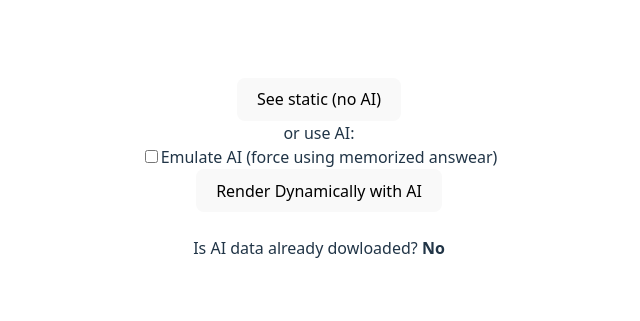
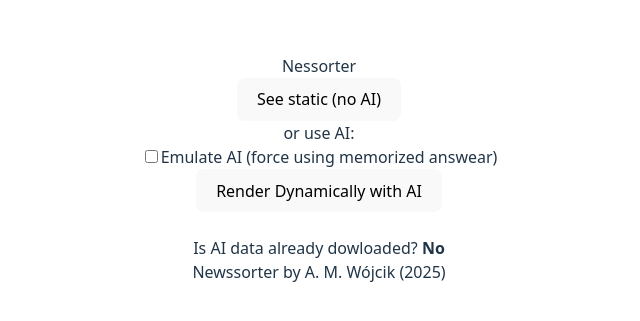
Before and after one commit to ArthurMaxWj/newssorter, a React (Vite) app in the folder frontend/reactapp/: page / in a window 1280 px wide. Shown: the part 231-552 px from the top of the page, without its empty margins (321-961 px from the left). Built offline with nearby package versions, Linux system fonts and the light colour scheme.

Commit message:
Refactor tags a bit

```diff
--- a/frontend/reactapp/src/App.jsx
+++ b/frontend/reactapp/src/App.jsx
@@ -1,32 +1,13 @@
-import { useState } from 'react'
 import './App.css'
-import HomePage from './pages/HomePage'
-import ShowAllStaticPage from './pages/ShowAllStaticPage'
-import ShowAllDynamicPage from './pages/ShowAllDynamicPage'
+import PaginatedContent from './PaginatedContent'
 
 
 function App() {
-  const [store, setStore] = useState({
-    staticArticles: [],
-    dynamicArticles: [],
-  })
-
-  const [isForced, setIsForced] = useState(false)
-
-  const [home, showAllStatic, showAllDynamic] = ["home", "showAllStatic", "showAllDynamic"]
-  const [page, setPage] = useState(home)
-
-  switch (page) {
-    case home:
-        return <HomePage store={store} setPage={setPage} isForced={isForced} setIsForced={setIsForced}  />
-    case showAllStatic:
-      return <ShowAllStaticPage store={store} setStore={setStore} setPage={setPage}  />
-
-    case showAllDynamic:
-      return <ShowAllDynamicPage store={store} setStore={setStore} setPage={setPage}  />
-    default:
-      return <div>Error: unknown page</div>
-  }
+  return <div>
+    <header>Nessorter</header>
+    <main><PaginatedContent /></main>
+    <footer>Newssorter by A. M. Wójcik (2025)</footer>
+  </div>
 }
 
 export default App
--- /dev/null
+++ b/frontend/reactapp/src/PaginatedContent.jsx
@@ -0,0 +1,32 @@
+import { useState } from 'react'
+import './App.css'
+import HomePage from './pages/HomePage'
+import ShowAllStaticPage from './pages/ShowAllStaticPage'
+import ShowAllDynamicPage from './pages/ShowAllDynamicPage'
+
+
+function PaginatedContent() {
+  const [store, setStore] = useState({
+    staticArticles: [],
+    dynamicArticles: [],
+  })
+
+  const [isForced, setIsForced] = useState(false)
+
+  const [home, showAllStatic, showAllDynamic] = ["home", "showAllStatic", "showAllDynamic"]
+  const [page, setPage] = useState(home)
+
+  switch (page) {
+    case home:
+        return <HomePage store={store} setPage={setPage} isForced={isForced} setIsForced={setIsForced}  />
+    case showAllStatic:
+      return <ShowAllStaticPage store={store} setStore={setStore} setPage={setPage}  />
+
+    case showAllDynamic:
+      return <ShowAllDynamicPage store={store} setStore={setStore} setPage={setPage}  />
+    default:
+      return <Error text={"Page Error: Unknown page"} setPage={setPage} />
+  }
+}
+
+export default PaginatedContent
--- a/frontend/reactapp/src/components/ArticlesList.jsx
+++ b/frontend/reactapp/src/components/ArticlesList.jsx
@@ -2,7 +2,7 @@ import Button from './Button'
 
 function ArticlesList({ articles, setPage }) {
   return (
-    <div>
+    <section id="article-list-page">
       <Button label="Home" action={() => setPage("home")} />
 
       <h2>All articles:</h2>
@@ -16,7 +16,7 @@ function ArticlesList({ articles, setPage }) {
           <p>{article.content}</p>
         </article>
       ))}
-    </div>
+    </section>
   )
 }
 
--- a/frontend/reactapp/src/components/Error.jsx
+++ b/frontend/reactapp/src/components/Error.jsx
@@ -2,11 +2,11 @@ import Button from './Button'
 
 function Error(props) {
 
-  return <div>
+  return <section id="error-page">
     <h2>Error has occured!</h2>
     <p>{props.text}</p>
     <Button label="Home" action={() => props.setPage("home")}/>
-  </div>
+  </section>
 }
 
 export default Error
--- a/frontend/reactapp/src/components/Loading.jsx
+++ b/frontend/reactapp/src/components/Loading.jsx
@@ -1,9 +1,9 @@
 function Loading(props) {
 
-  return <div>
+  return <section id="loading-page">
     <h2>Loading results...</h2>
     <p>{props.text}</p>
-  </div>
+  </section>
 }
 
 export default Loading
--- a/frontend/reactapp/src/pages/HomePage.jsx
+++ b/frontend/reactapp/src/pages/HomePage.jsx
@@ -7,14 +7,14 @@ function HomePage(props) {
 
   let isAIDataDownloaded = props.store.dynamicArticles.length > 0
 
-  return <div>
+  return <section id="home-page">
     <Button label="See static (no AI)" action={() => props.setPage("showAllStatic")} />
     <br /> or use AI: <br />
     <ForceCheckbox isForced={props.isForced} setIsForced={props.setIsForced} /> <br />
     <Button label="Render Dynamically with AI" action={() => props.setPage("showAllDynamic")} />
     <br /><br />
     Is AI data already dowloaded? <strong>{isAIDataDownloaded ? "Yes" : "No"}</strong>
-  </div>
+  </section>
 }
 
 export default HomePage
```
